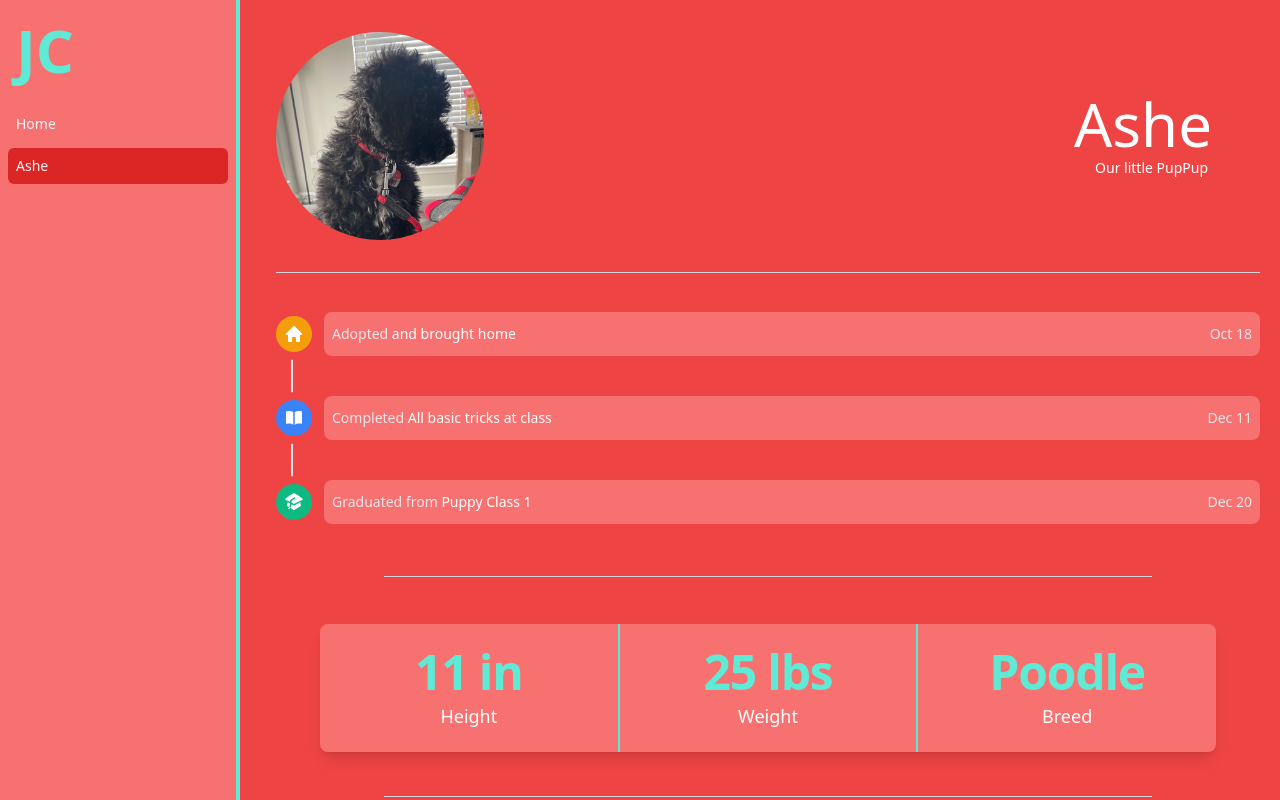
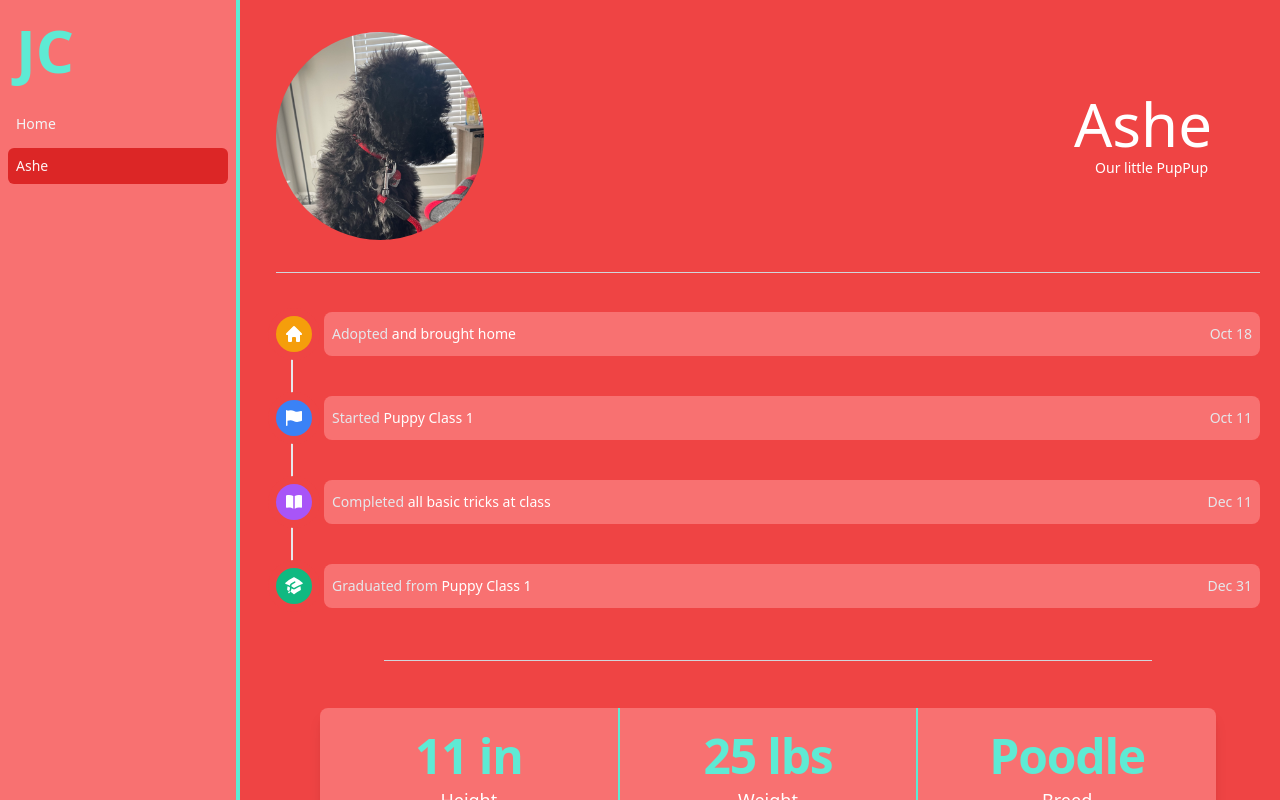
Before and after one commit to Jtcruthers/jtcruthers.github.io, a Nuxt app: page /ashe in a window 1280 px wide. Built offline with nearby package versions, Linux system fonts and the light colour scheme.

Commit message:
Added start and graduation of puppy class

```diff
--- a/components/AsheFeed.vue
+++ b/components/AsheFeed.vue
@@ -1,7 +1,6 @@
 <script setup lang="ts">
 const props = defineProps<{
   timeline: {
-    id: number
     content: string
     target: string
     href: string
@@ -16,7 +15,7 @@ const props = defineProps<{
 <template>
   <div class="flow-root">
     <ul role="list" class="mb-8">
-      <li v-for="(event, eventIndex) in props.timeline" :key="event.id">
+      <li v-for="(event, eventIndex) in props.timeline" :key="event.target">
         <div class="relative pb-10">
           <span v-if="eventIndex !== props.timeline.length - 1" class="absolute top-4 left-4 -ml-px h-full w-0.5 bg-gray-200" aria-hidden="true" />
           <div class="relative flex space-x-3">
--- a/pages/ashe.vue
+++ b/pages/ashe.vue
@@ -1,9 +1,8 @@
 <script setup lang="ts">
-import { AcademicCapIcon, BookOpenIcon, HomeIcon } from '@heroicons/vue/20/solid/index.js'
+import { AcademicCapIcon, BookOpenIcon, FlagIcon, HomeIcon } from '@heroicons/vue/20/solid/index.js'
 
 const timeline = [
   {
-    id: 1,
     content: 'Adopted',
     target: 'and brought home',
     href: '#',
@@ -13,22 +12,29 @@ const timeline = [
     iconBackground: 'bg-amber-500',
   },
   {
-    id: 2,
+    content: 'Started',
+    target: 'Puppy Class 1 ',
+    href: '#',
+    date: 'Oct 11',
+    datetime: '2022-12-11',
+    icon: FlagIcon,
+    iconBackground: 'bg-blue-500',
+  },
+  {
     content: 'Completed',
-    target: 'All basic tricks at class',
+    target: 'all basic tricks at class',
     href: '#',
     date: 'Dec 11',
     datetime: '2022-12-11',
     icon: BookOpenIcon,
-    iconBackground: 'bg-blue-500',
+    iconBackground: 'bg-purple-500',
   },
   {
-    id: 1,
     content: 'Graduated from',
     target: 'Puppy Class 1 ',
     href: '#',
-    date: 'Dec 20',
-    datetime: '2022-12-20',
+    date: 'Dec 31',
+    datetime: '2022-12-0',
     icon: AcademicCapIcon,
     iconBackground: 'bg-emerald-500',
   },
```
